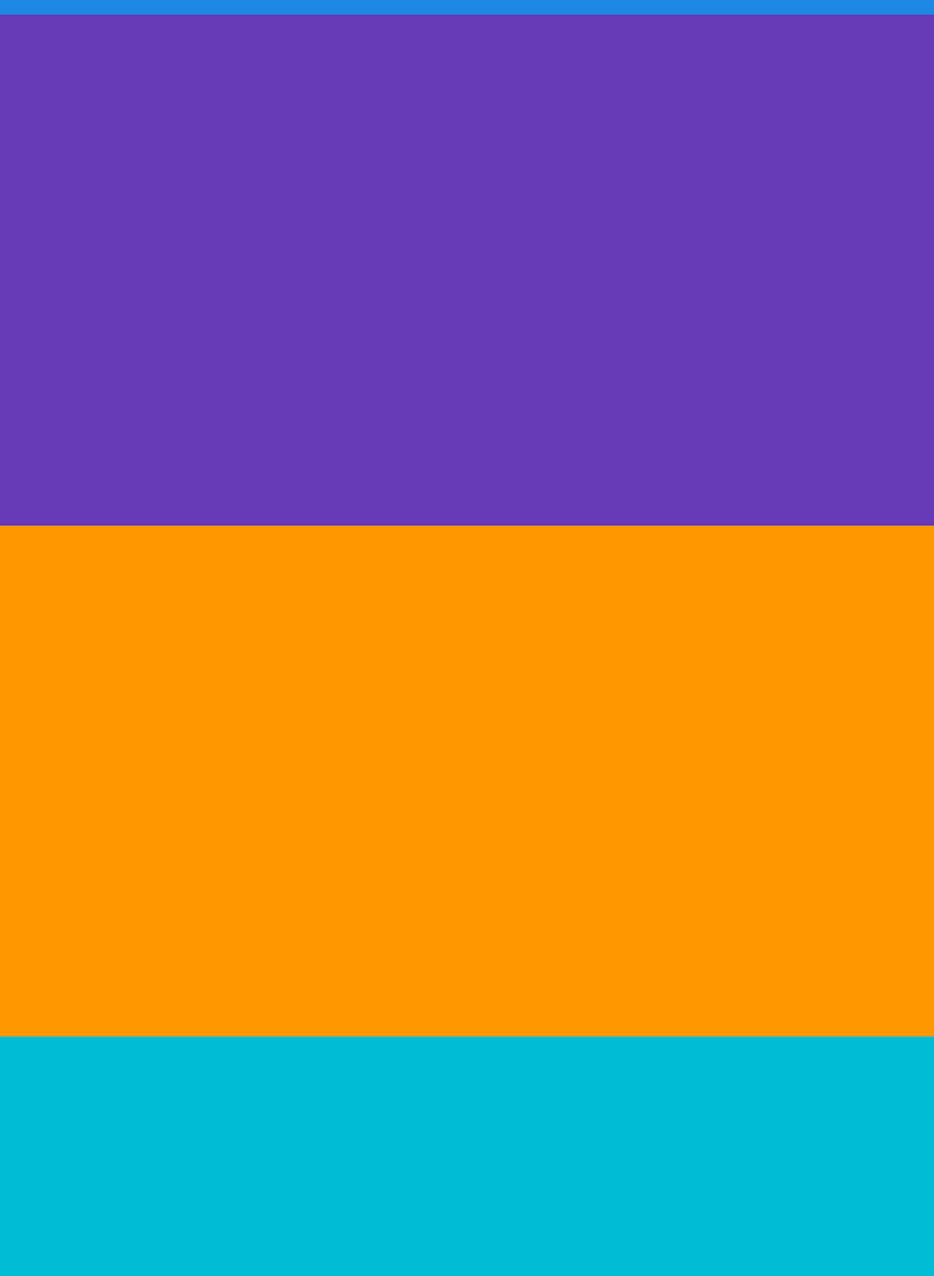
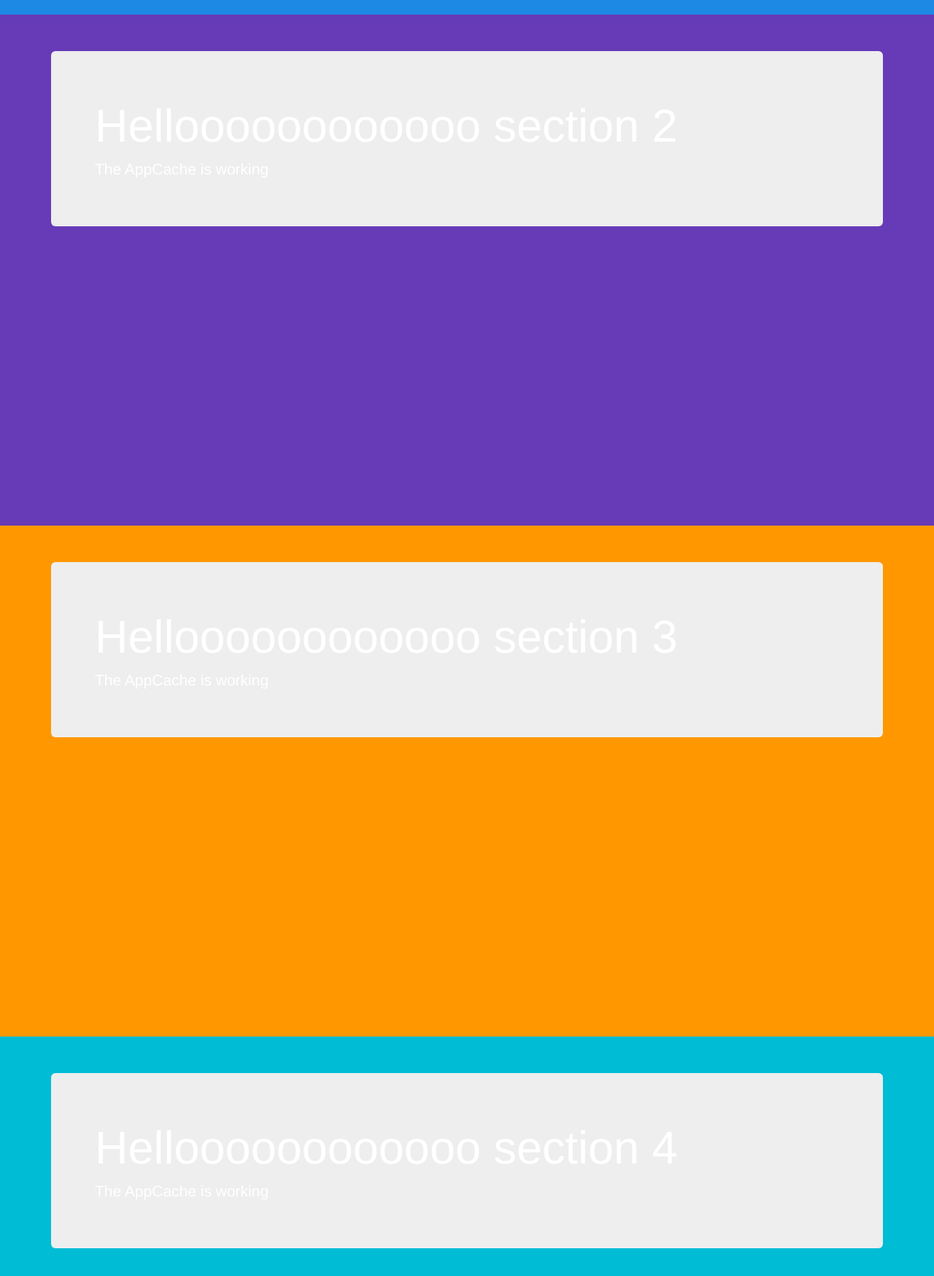
Before and after one commit to kvitberg/Appcache, a plain HTML site: page index.html in a window 1280 px wide. Shown: the part 680-2428 px from the top of the page at 73% size. Drawn offline with nearby package versions, Linux system fonts and the light colour scheme.

Commit message:
added simple html for the index.html and the offline.html files

```diff
--- a/index.html
+++ b/index.html
@@ -22,18 +22,43 @@
 </head>
 
 <body>
-
-        <div id = "section1" class= "container-fluid">
+	<!--Section 1 -->
+    <div id = "section1" class= "container-fluid">
+    	<div class="container">
+  			<div class="jumbotron">
+   			 <h1>Helloooooooooooo section 1</h1>
+			 <p>The AppCache is working</p>
+  			</div>
+		</div>
 	</div>
 
+	<!--Section 2 -->
 	<div id = "section2" class= "container-fluid">
-        </div>
-
+		<div class="container">
+  			<div class="jumbotron">
+   			 <h1>Helloooooooooooo section 2</h1>
+			 <p>The AppCache is working</p>
+  			</div>
+		</div>
+    </div>
+	<!--Section 3 -->
 	<div id = "section3" class= "container-fluid">
-        </div>
-
+		<div class="container">
+  			<div class="jumbotron">
+   			 <h1>Helloooooooooooo section 3</h1>
+			 <p>The AppCache is working</p>
+  			</div>
+		</div>
+    </div>
+    <!--Section 4 -->
 	<div id = "section4" class= "container-fluid">
-        </div>
+		<div class="container">
+  			<div class="jumbotron">
+   			 <h1>Helloooooooooooo section 4</h1>
+			 <p>The AppCache is working</p>
+  			</div>
+		</div>
+    </div>
 
 
 
```
Also changed, not shown: offline.html (+6 -4 lines).
